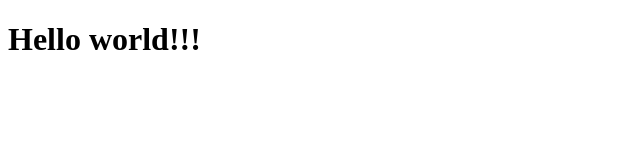
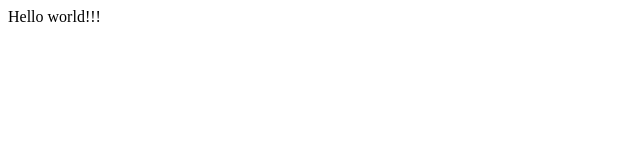
Before and after one commit to thanhtuan76/thanhtuan76.github.io, a plain HTML site: page index.html in a window 1280 px wide. Shown: the whole page, without its empty margins (0-640 px from the left). Drawn offline with Linux system fonts and the light colour scheme.

Commit message:
Update index.html

```diff
--- a/index.html
+++ b/index.html
@@ -2,6 +2,6 @@
 <html>
 <head></head>
 <body>
-<h1>Hello world!!!</h1>
+Hello world!!!
 </body>
 </html>
```
